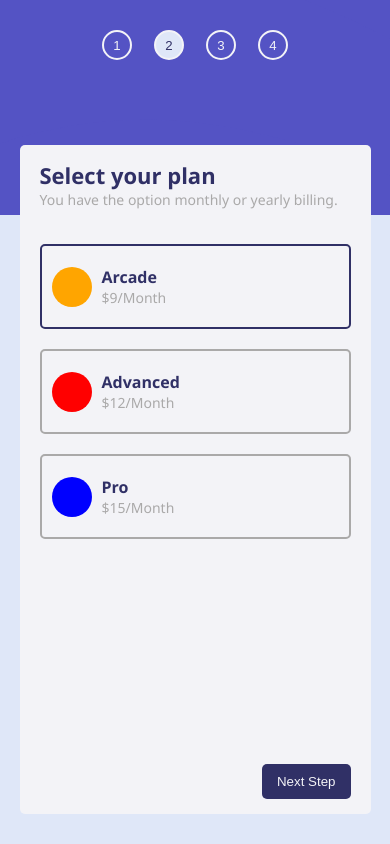
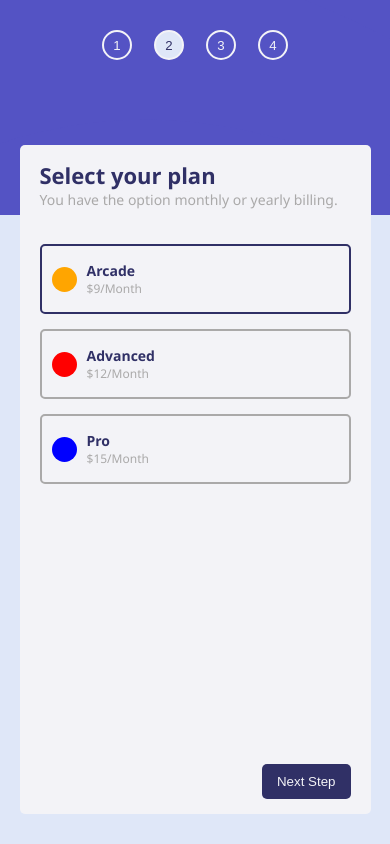
Before and after one commit to tomasleggire/Multi-Step-form-ts-react, a React (Create React App) app: page / in a window 390 px wide. Both pictures are taken after a click on the button "Next Step". Built offline with nearby package versions, Linux system fonts and the light colour scheme.

Commit message:
billing options responsive

```diff
--- a/src/styles/PlanBillingOption.css
+++ b/src/styles/PlanBillingOption.css
@@ -40,3 +40,23 @@
 .option-selected {
   border: 2px solid var(--principal-text);
 }
+
+@media only screen and (max-width: 550px) {
+  .main-div-billing-option {
+    margin-bottom: 15px;
+    padding: 15px 10px;
+  }
+
+  .icon-billing-option {
+    width: 25px;
+    height: 25px;
+  }
+
+  .billing-option-name {
+    font-size: 14px;
+  }
+
+  .billing-option-value {
+    font-size: 12px;
+  }
+}
```
